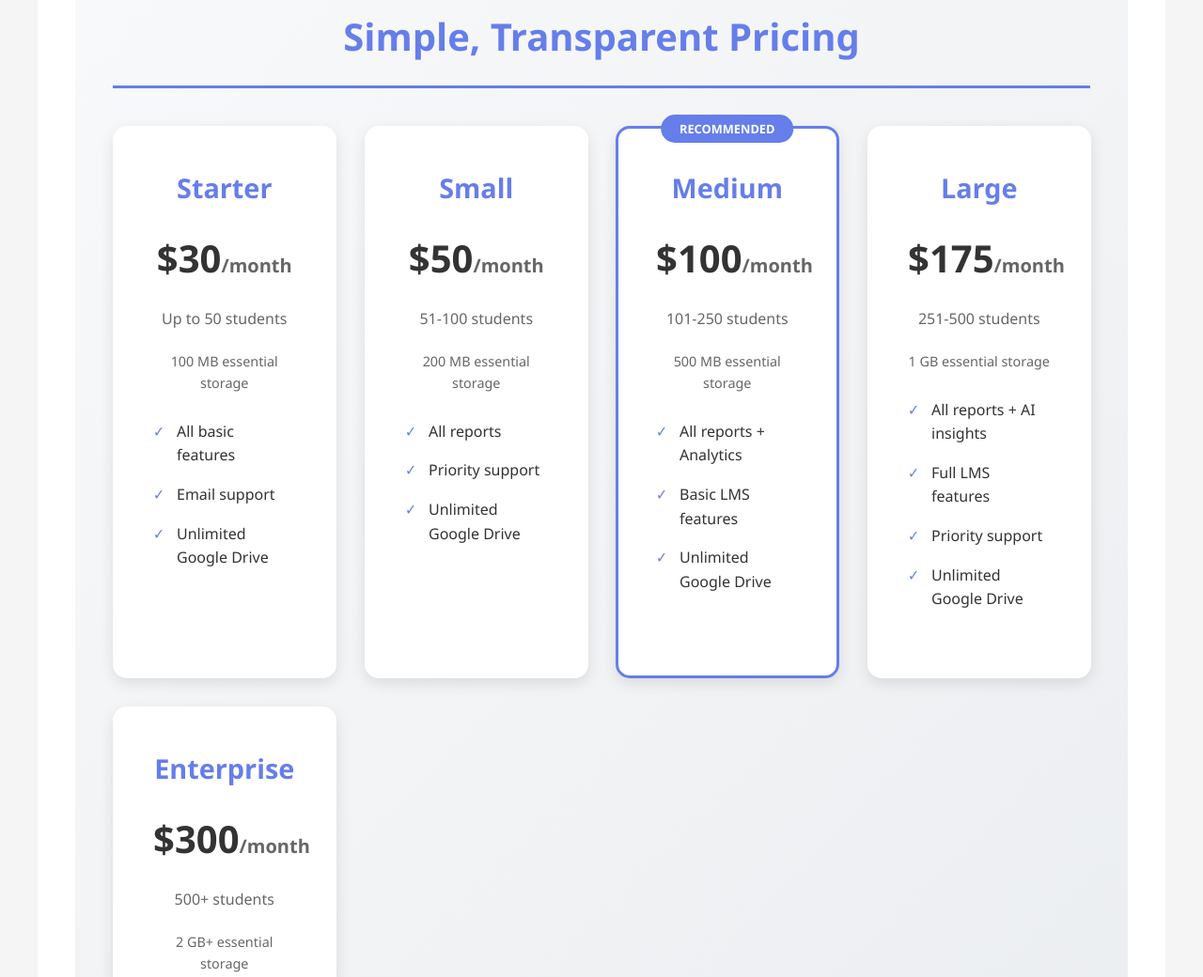
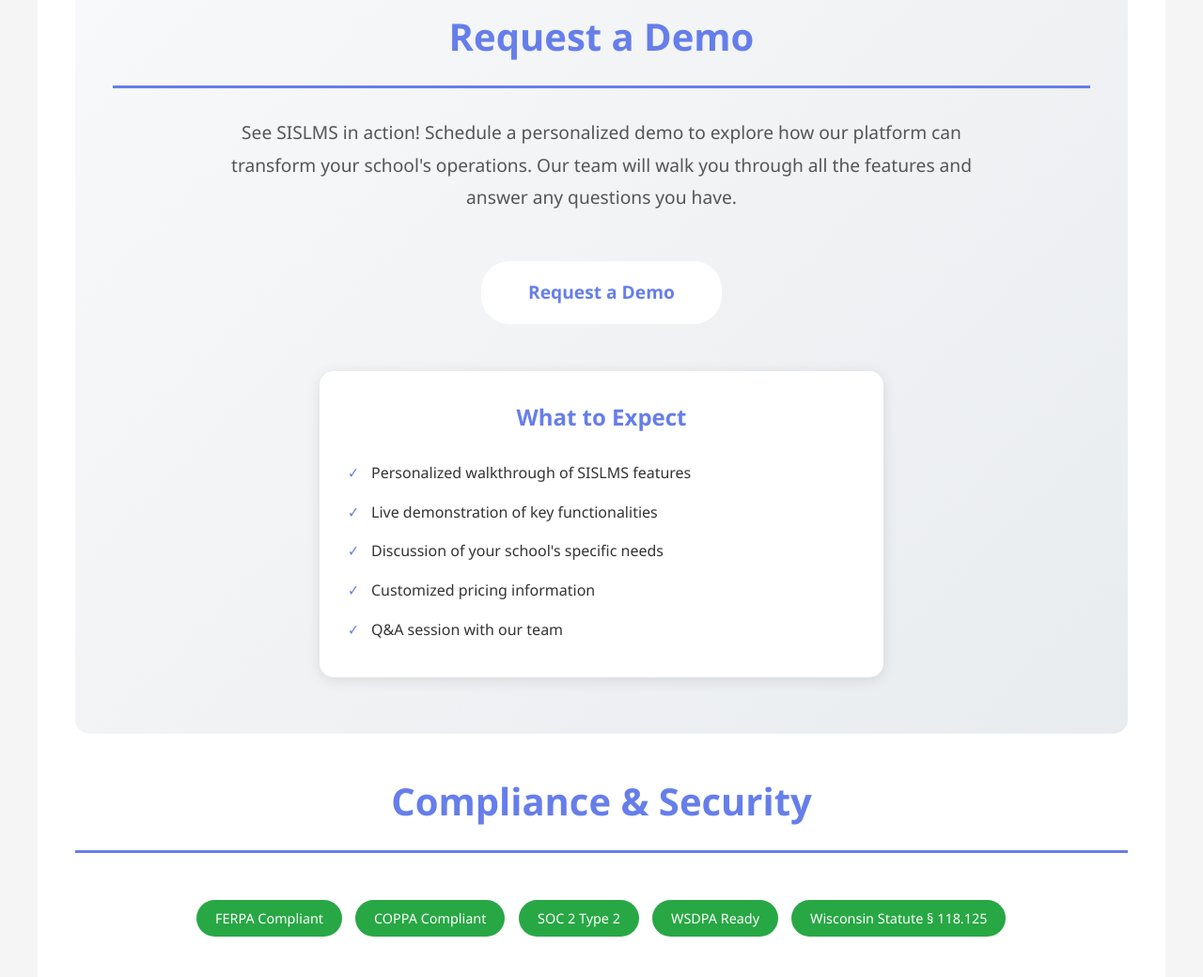
Before and after one commit to drneeraja2025/nasneeraj.com, a plain HTML site: page sislms.html in a window 1280 px wide. Shown: the part 2760-3800 px from the top of the page at 94% size. Drawn offline with Linux system fonts and the light colour scheme.

Commit message:
Replace pricing section with Request a Demo section

```diff
--- a/sislms.html
+++ b/sislms.html
@@ -32,9 +32,8 @@
       "operatingSystem": "Web",
       "offers": {
         "@type": "Offer",
-        "price": "30",
-        "priceCurrency": "USD",
-        "priceValidUntil": "2025-12-31"
+        "availability": "https://schema.org/InStock",
+        "url": "https://nasneeraj.com/demo.html"
       },
       "aggregateRating": {
         "@type": "AggregateRating",
@@ -701,71 +700,25 @@
             </div>
         </div>
 
-        <!-- Pricing -->
+        <!-- Request Demo -->
         <div class="pricing-section">
-            <h2 class="section-title">Simple, Transparent Pricing</h2>
-            <div class="pricing-grid">
-                <div class="pricing-card">
-                    <h3>Starter</h3>
-                    <div class="price">$30<span>/month</span></div>
-                    <p style="color: #666; margin: 20px 0;">Up to 50 students</p>
-                    <p style="color: #666; font-size: 0.9em; margin-bottom: 10px;">100 MB essential storage</p>
-                    <ul class="feature-list" style="text-align: left; margin: 20px 0;">
-                        <li>All basic features</li>
-                        <li>Email support</li>
-                        <li>Unlimited Google Drive</li>
-                    </ul>
-                </div>
-                <div class="pricing-card">
-                    <h3>Small</h3>
-                    <div class="price">$50<span>/month</span></div>
-                    <p style="color: #666; margin: 20px 0;">51-100 students</p>
-                    <p style="color: #666; font-size: 0.9em; margin-bottom: 10px;">200 MB essential storage</p>
-                    <ul class="feature-list" style="text-align: left; margin: 20px 0;">
-                        <li>All reports</li>
-                        <li>Priority support</li>
-                        <li>Unlimited Google Drive</li>
-                    </ul>
-                </div>
-                <div class="pricing-card recommended">
-                    <h3>Medium</h3>
-                    <div class="price">$100<span>/month</span></div>
-                    <p style="color: #666; margin: 20px 0;">101-250 students</p>
-                    <p style="color: #666; font-size: 0.9em; margin-bottom: 10px;">500 MB essential storage</p>
-                    <ul class="feature-list" style="text-align: left; margin: 20px 0;">
-                        <li>All reports + Analytics</li>
-                        <li>Basic LMS features</li>
-                        <li>Unlimited Google Drive</li>
-                    </ul>
-                </div>
-                <div class="pricing-card">
-                    <h3>Large</h3>
-                    <div class="price">$175<span>/month</span></div>
-                    <p style="color: #666; margin: 20px 0;">251-500 students</p>
-                    <p style="color: #666; font-size: 0.9em; margin-bottom: 10px;">1 GB essential storage</p>
-                    <ul class="feature-list" style="text-align: left; margin: 20px 0;">
-                        <li>All reports + AI insights</li>
-                        <li>Full LMS features</li>
-                        <li>Priority support</li>
-                        <li>Unlimited Google Drive</li>
-                    </ul>
-                </div>
-                <div class="pricing-card">
-                    <h3>Enterprise</h3>
-                    <div class="price">$300<span>/month</span></div>
-                    <p style="color: #666; margin: 20px 0;">500+ students</p>
-                    <p style="color: #666; font-size: 0.9em; margin-bottom: 10px;">2 GB+ essential storage</p>
-                    <ul class="feature-list" style="text-align: left; margin: 20px 0;">
-                        <li>All features + AI/ML</li>
-                        <li>White-label branding</li>
-                        <li>24/7 Premium support</li>
-                        <li>Unlimited Google Drive</li>
-                    </ul>
-                </div>
+            <h2 class="section-title">Request a Demo</h2>
+            <p style="font-size: 1.2em; text-align: center; max-width: 800px; margin: 0 auto 40px; line-height: 1.8; color: #555;">
+                See SISLMS in action! Schedule a personalized demo to explore how our platform can transform your school's operations.
+                Our team will walk you through all the features and answer any questions you have.
+            </p>
+            <div style="text-align: center; margin-top: 40px;">
+                <a href="demo.html" class="btn btn-primary" style="font-size: 1.2em; padding: 18px 50px;">Request a Demo</a>
             </div>
-            <div style="text-align: center; margin-top: 40px;">
-                <a href="signup.html" class="btn btn-primary">Get Started</a>
-                <a href="contact.html" class="btn btn-secondary">Contact for Custom Pricing</a>
+            <div style="max-width: 600px; margin: 40px auto 0; padding: 30px; background: white; border-radius: 15px; box-shadow: 0 3px 15px rgba(0,0,0,0.1);">
+                <h3 style="color: #667eea; text-align: center; margin-bottom: 20px; font-size: 1.5em;">What to Expect</h3>
+                <ul class="feature-list" style="text-align: left;">
+                    <li>Personalized walkthrough of SISLMS features</li>
+                    <li>Live demonstration of key functionalities</li>
+                    <li>Discussion of your school's specific needs</li>
+                    <li>Customized pricing information</li>
+                    <li>Q&A session with our team</li>
+                </ul>
             </div>
         </div>
 
```
